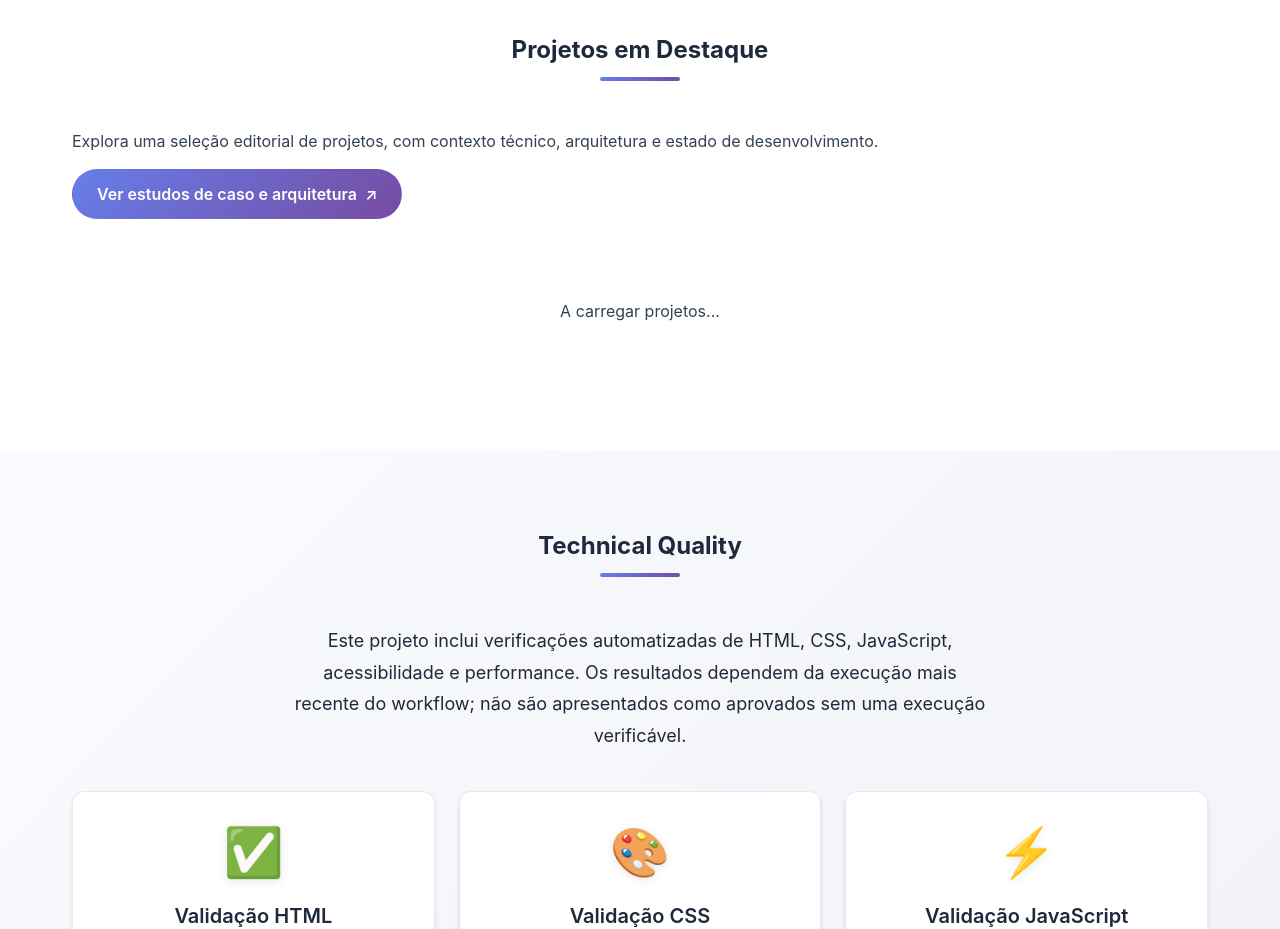
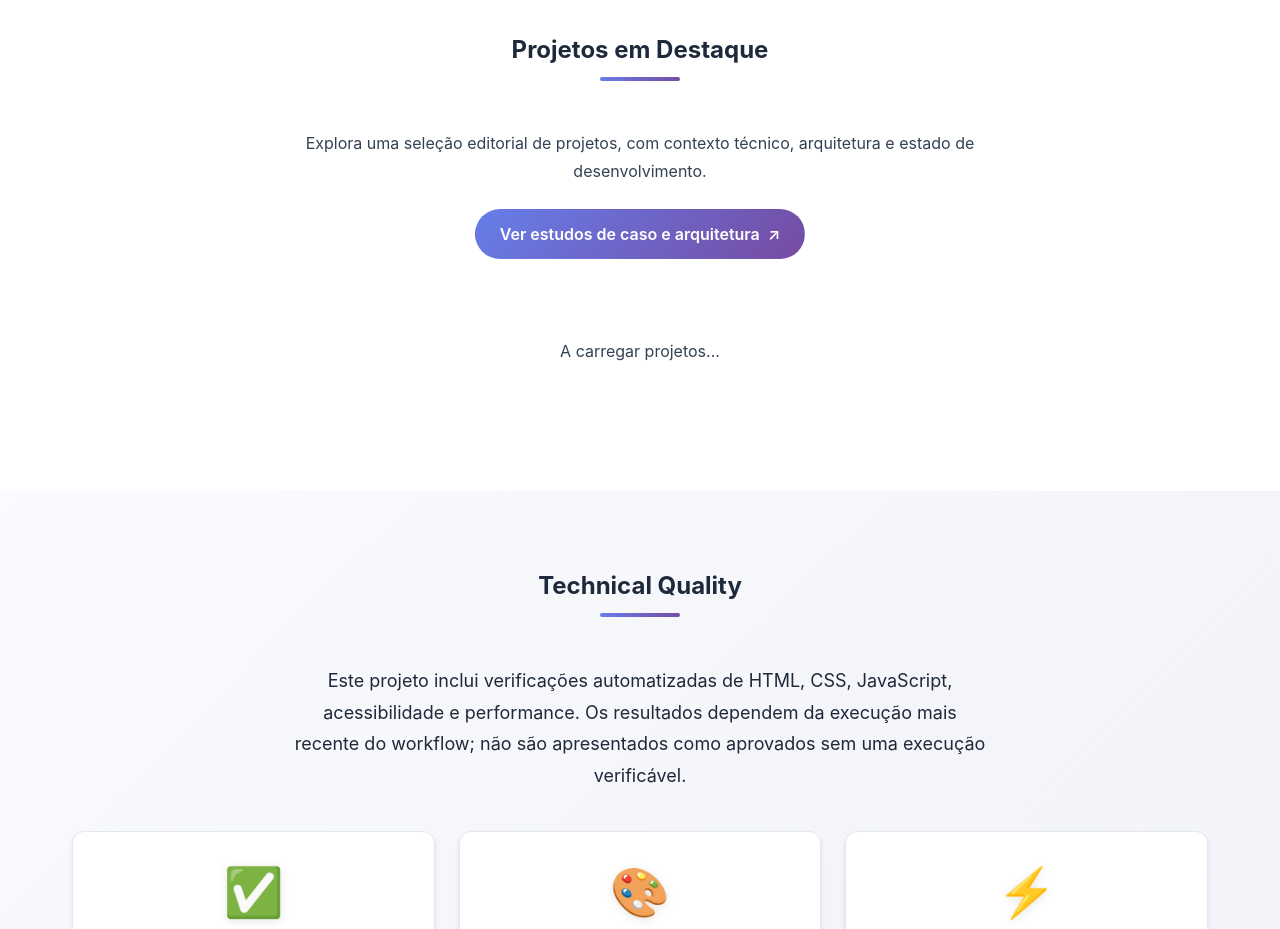
Before and after one commit to smpsandro1239/portfolio-dev-senior, a website with bundled scripts: page src/index.html in a window 1280 px wide. Shown: the part 2000-2929 px from the top of the page. Built offline with nearby package versions, Linux system fonts and the light colour scheme.

Commit message:
Style curated case studies entry point

```diff
--- a/src/css/main.css
+++ b/src/css/main.css
@@ -2058,3 +2058,19 @@ html {
     width: 100%;
   }
 }
+
+
+/* Curated project case studies entry point */
+.projects-intro {
+  max-width: 760px;
+  margin: 0 auto var(--space-6);
+  color: var(--color-text-secondary);
+  text-align: center;
+  line-height: var(--line-height-relaxed);
+}
+
+.projects-featured-link {
+  display: flex;
+  justify-content: center;
+  margin-bottom: var(--space-8);
+}
```
